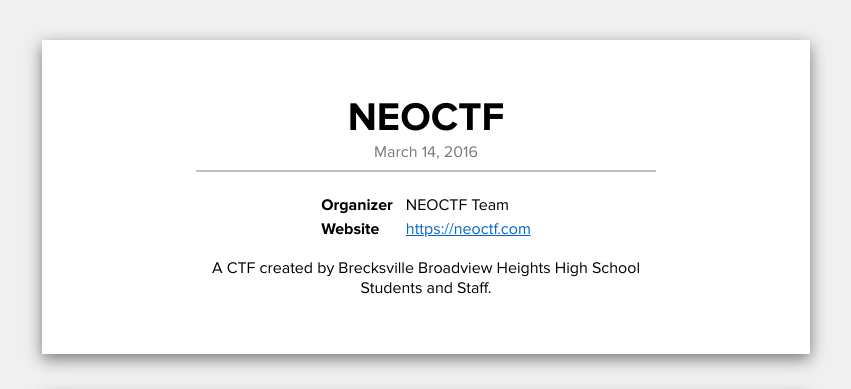
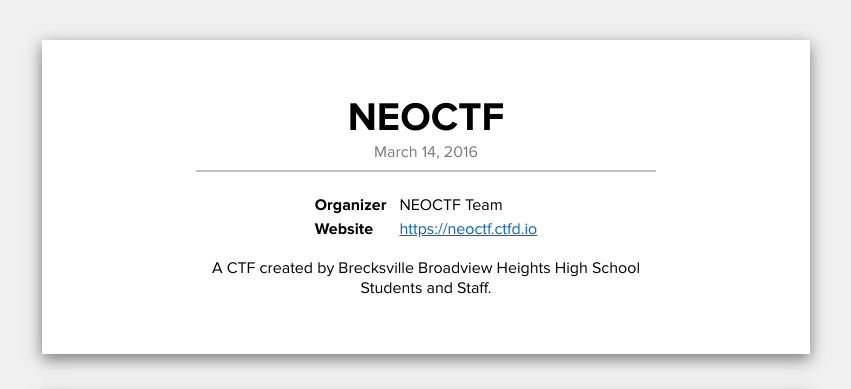
Before and after one commit to easyctf/calendar, a Jekyll site: the page built from index.html, in a window 1280 px wide. Shown: the top 389 px of the page, without its empty margins (214-1065 px from the left). Built offline with Jekyll 4.4.1, drawn with Linux system fonts in a browser that asks for light colours; nearby versions of some CDN libraries; part of the change alters nothing that is shown.

Commit message:
Update events.yml

```diff
--- a/_data/events.yml
+++ b/_data/events.yml
@@ -3,7 +3,7 @@
   name: NEOCTF
   start_timestamp: 1457974800
   organizer: NEOCTF Team
-  website: https://neoctf.com
+  website: https://neoctf.ctfd.io
   description: A CTF created by Brecksville Broadview Heights High School Students and Staff.
 -
   name: LASACTF
```
